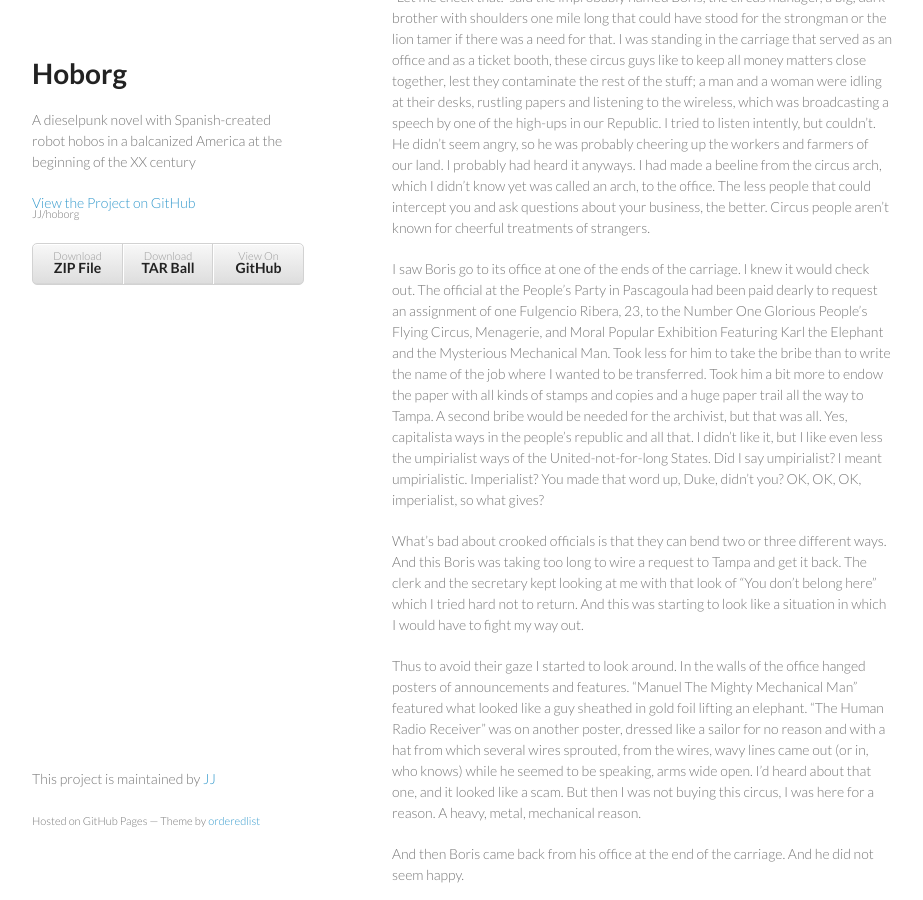
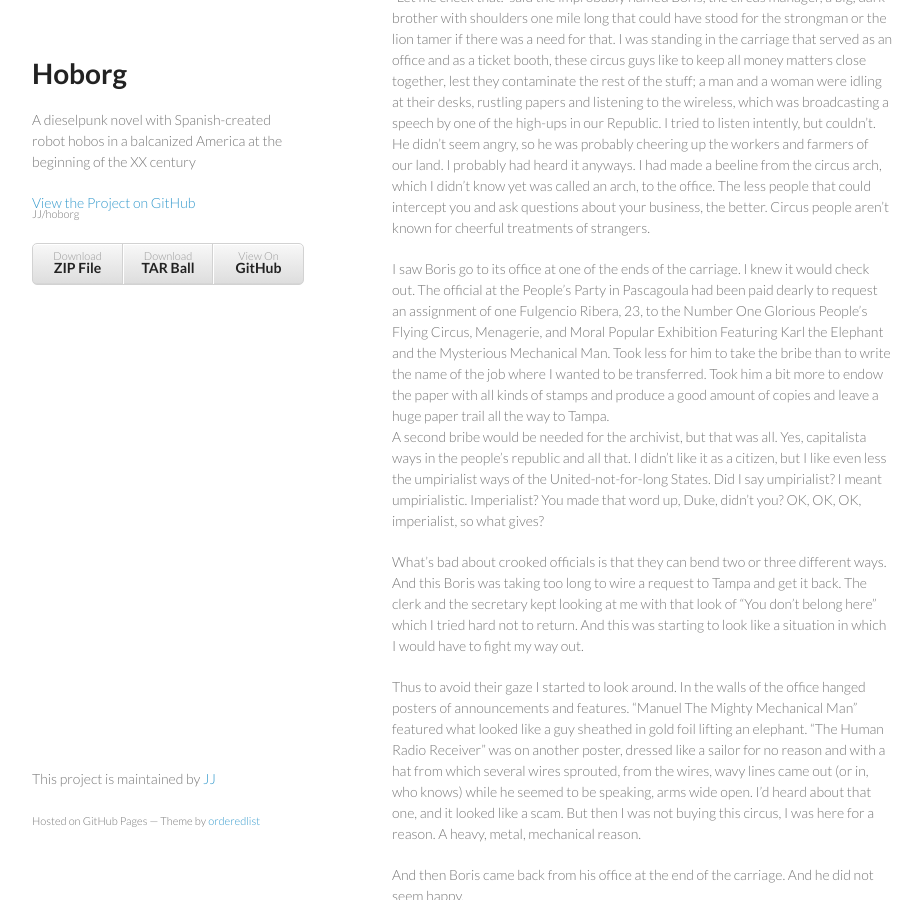
Before and after one commit to JJ/hoborg, a Jekyll site: the page built from text/text.md, in a window 1280 px wide and 900 px high, scrolled down 4704 px. Shown: the whole window, without its empty margins (178-1101 px from the left). Built offline with Jekyll 4.4.1, drawn with Linux system fonts in a browser that asks for light colours.

Commit message:
Sync text/text.md from master to gh-pages

```diff
--- a/text/text.md
+++ b/text/text.md
@@ -283,11 +283,11 @@ Fulgencio Ribera, 23, to the Number One Glorious People's Flying Circus, Menager
 Moral Popular Exhibition Featuring Karl the Elephant and the Mysterious
 Mechanical Man. Took less for him to take the bribe than to write the
 name of the job where I wanted to be transferred. Took him a bit
-more to endow the paper with all kinds of stamps and copies and a huge
+more to endow the paper with all kinds of stamps and produce a good amount of copies and leave a huge
 paper trail all the way to Tampa.
 A second bribe
 would be needed for the archivist, but that was all. Yes, capitalista
-ways in the people's republic and all that. I didn't like it, but I
+ways in the people's republic and all that. I didn't like it as a citizen, but I
 like even less the umpirialist ways of the United-not-for-long
 States. Did I say umpirialist? I meant umpirialistic. Imperialist? You
 made that word up, Duke, didn't you? OK, OK, OK, imperialist, so what
```
